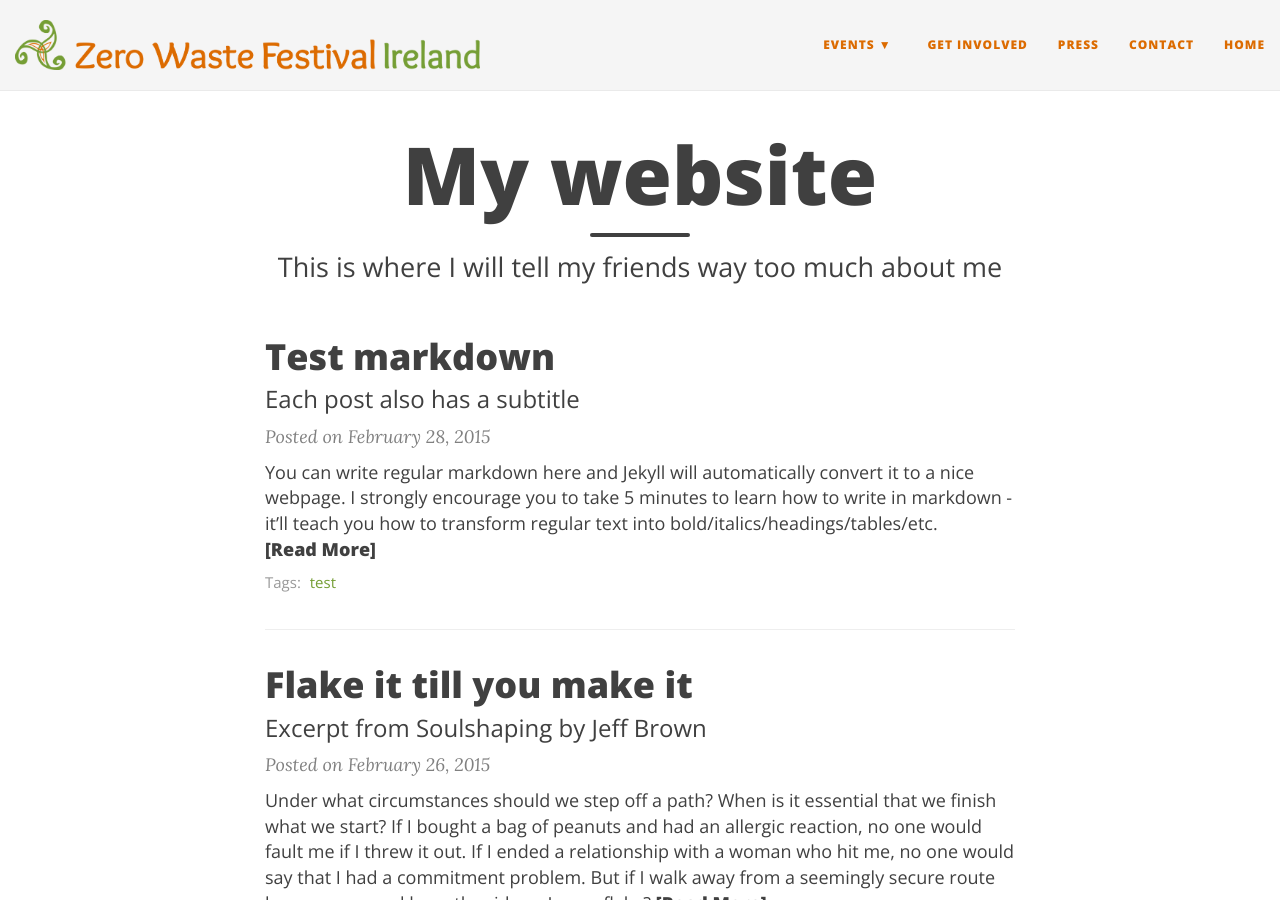
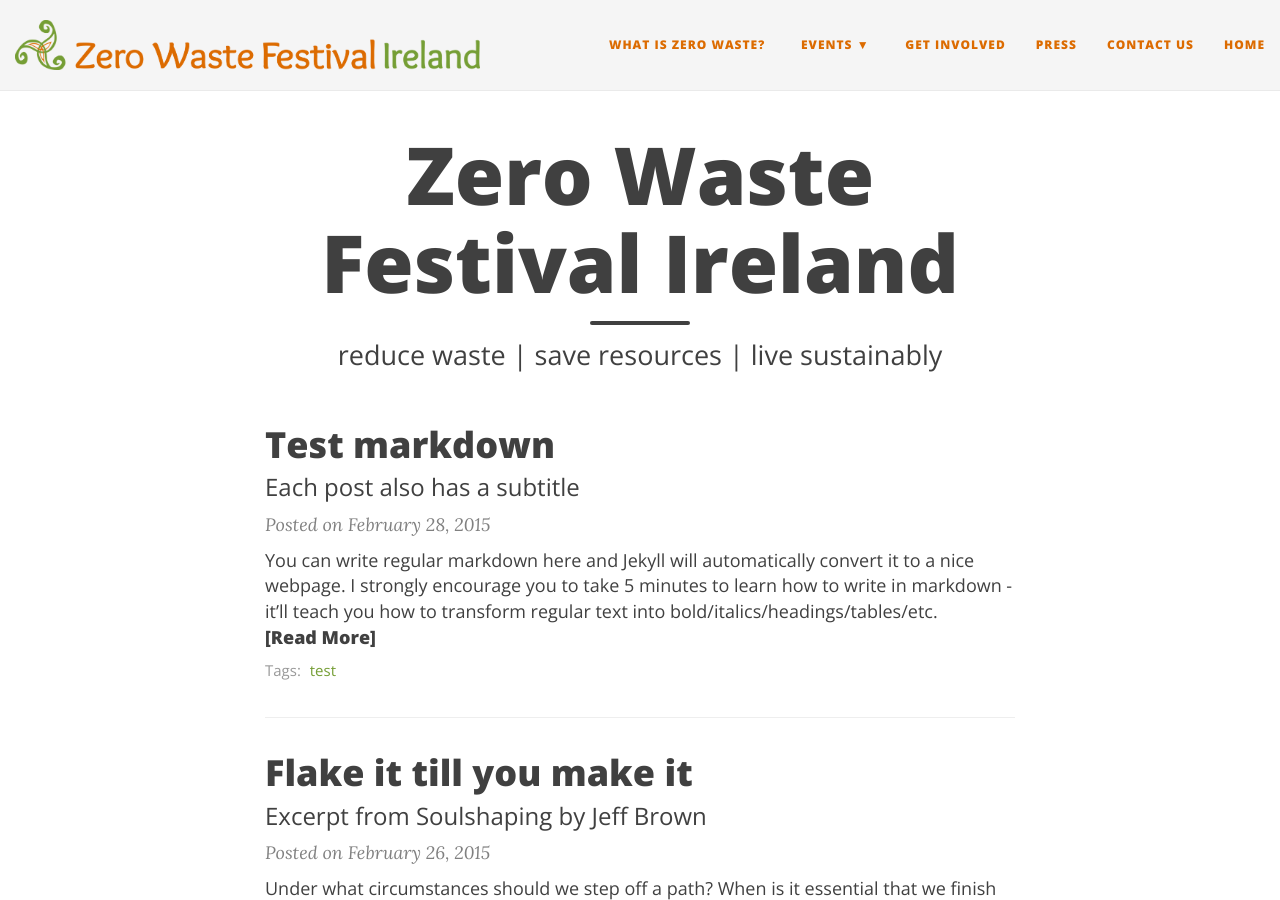
Before and after one commit to jknappe/zw-ireland, a Jekyll site: the page built from index.html, in a window 1280 px wide and 900 px high. Built offline with Jekyll 4.4.1, drawn with Linux system fonts in a browser that asks for light colours; nearby versions of some CDN libraries; the list of posts is cut into pages by our own code.

```diff
--- a/_config.yml
+++ b/_config.yml
@@ -23,12 +23,13 @@ description: reduce waste | save resources | live sustainably
 
 # List of links in the navigation bar
 navbar-links:
+  What is Zero Waste?: "what-is-zero-waste"
   Events:
     - Spring Clean Festival 2018: "2018_spring-clean-festival"
     - Christmas Festival 2017: "2017-christmas-festival"
   get involved: "get-involved"
   press: "press"
-  contact: "contact"
+  contact us: "contact"
   home: "http://www.janknappe.com/zw-ireland/"
 
 # Image to show in the navigation bar - image must be a square (width = height)
--- a/index.html
+++ b/index.html
@@ -1,7 +1,7 @@
 ---
 layout: page
-title: My website
-subtitle: This is where I will tell my friends way too much about me
+title: Zero Waste Festival Ireland
+subtitle: reduce waste | save resources | live sustainably
 use-site-title: true
 ---
 
```
Also changed, not shown: aboutme.md (deleted, +0 -16 lines), contact.md (added, +58 -0 lines).
